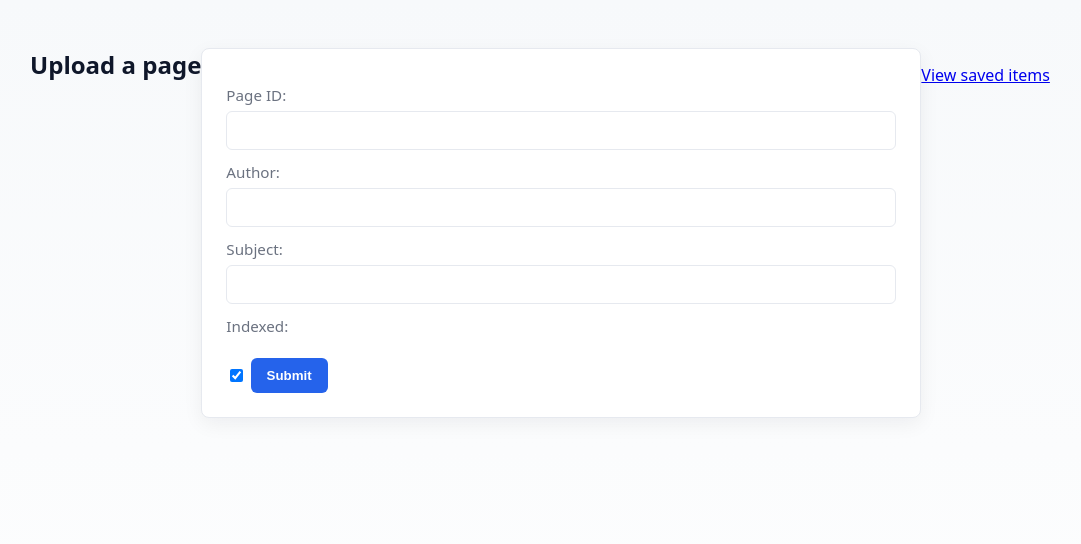
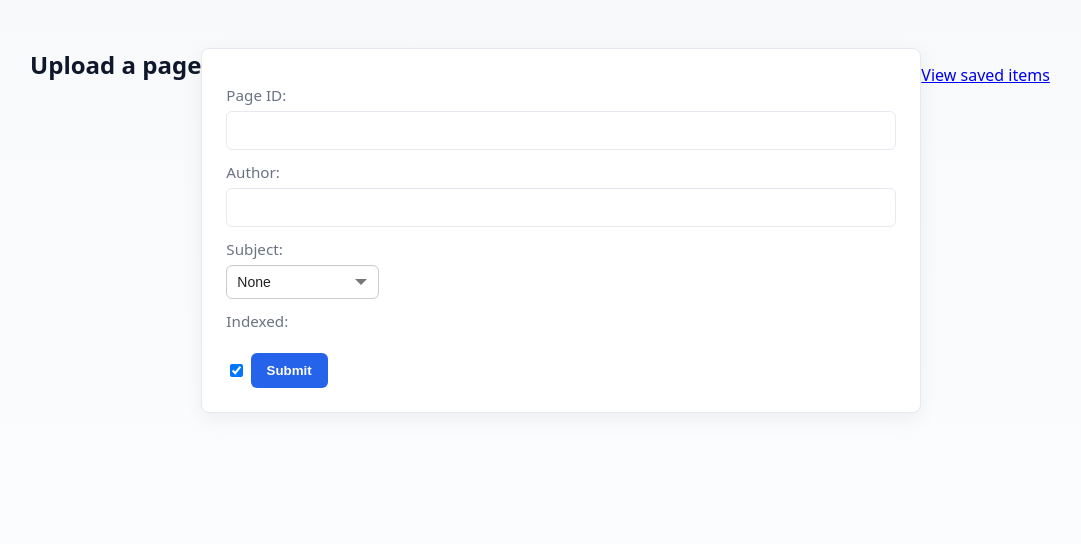
Before and after one commit to BluewolfJ124/notiondatabase, a Flask app: page / in a window 1280 px wide. Shown: the top 544 px of the page, without its empty margins (100-1181 px from the left). Run offline with Flask 2, Linux system fonts and the light colour scheme.

```diff
--- a/requirements.txt
+++ b/requirements.txt
@@ -4,3 +4,4 @@ notion-client>=2.0
 notion-to-md-py>=0.1
 python-dotenv>=0.15
 beautifulsoup4>=4.9
+gunicorn>=20.0
--- a/static/form.css
+++ b/static/form.css
@@ -8,6 +8,7 @@
   --radius:8px;
   --max-width:720px;
 }
+
 
 html,body{
   height:100%;
@@ -97,3 +98,51 @@ html,body{
   .submit-form{ padding:16px; }
   .page{ padding:24px 12px; }
 }
+ /* Dropdown styles */
+      .select-wrapper {
+        position: relative;
+        display: inline-block;
+        max-width: 100%;
+      }
+      .form-select {
+        -webkit-appearance: none;
+        -moz-appearance: none;
+        appearance: none;
+        width: 100%;
+        padding: 8px 40px 8px 10px;
+        border: 1px solid #ccc;
+        border-radius: 6px;
+        background-color: #fff;
+        font-size: 14px;
+        color: #222;
+        box-shadow: inset 0 1px 2px rgba(0,0,0,0.03);
+        transition: border-color 0.15s ease, box-shadow 0.15s ease;
+      }
+      .form-select:focus {
+        outline: none;
+        border-color: #6ca0ff;
+        box-shadow: 0 0 0 3px rgba(108,160,255,0.15);
+      }
+      .form-select option {
+        padding: 6px;
+      }
+      /* Custom arrow */
+      .select-wrapper::after {
+        content: "";
+        pointer-events: none;
+        position: absolute;
+        right: 12px;
+        top: 50%;
+        transform: translateY(-50%);
+        width: 0;
+        height: 0;
+        border-left: 6px solid transparent;
+        border-right: 6px solid transparent;
+        border-top: 6px solid #555;
+        opacity: 0.8;
+      }
+      /* When the select is disabled or empty, dim arrow slightly */
+      .form-select:disabled + .select-wrapper::after,
+      .form-select[disabled] + .select-wrapper::after {
+        opacity: 0.4;
+      }
--- a/templates/form.html
+++ b/templates/form.html
@@ -6,6 +6,7 @@
     <title>Submit</title>
     <!-- add external stylesheet -->
     <link rel="stylesheet" href="{{ url_for('static', filename='form.css') }}">
+
   </head>
   <body class="page">
     <h1 class="page-title">Upload a page</h1>
@@ -25,7 +26,19 @@
       <label for="author" class="form-label">Author:</label>
       <input id="author" name="author" type="text" class="form-input" />
       <label for="subject" class="form-label">Subject:</label>
-      <input id="subject" name="subject" type="text" class="form-input" />
+      <div class="select-wrapper">
+        <select name="subject" id="subject" class="form-select">
+          <option value="">None</option>
+          <option value="english">English</option>
+          <option value="math">Math</option>
+          <option value="digital-solutions">Digital Solutions</option>
+          <option value="physics">Phyiscs</option>
+          <option value="chemistry">Chemistry</option>
+          <option value="biology">Biology</option>
+          <option value="engineering">Engineering</option>
+          <option value="buisness">Buisness</option>
+        </select>
+      </div>
       <label for="indexed" class="form-label">Indexed:</label>
       <input id="indexed" name="indexed" type="checkbox" checked class="form-checkbox" />
       <button type="submit" class="submit-button">Submit</button>
```
Also changed, not shown: 1 other file.
